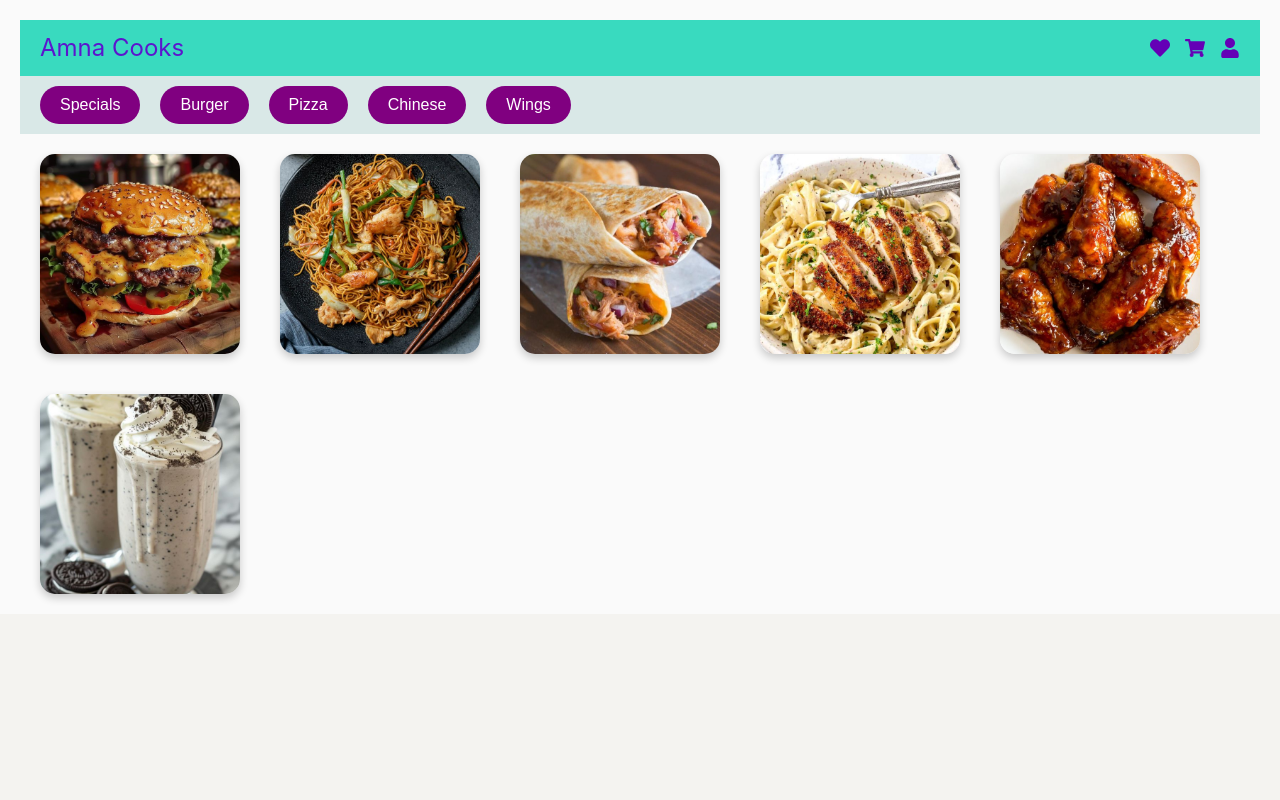
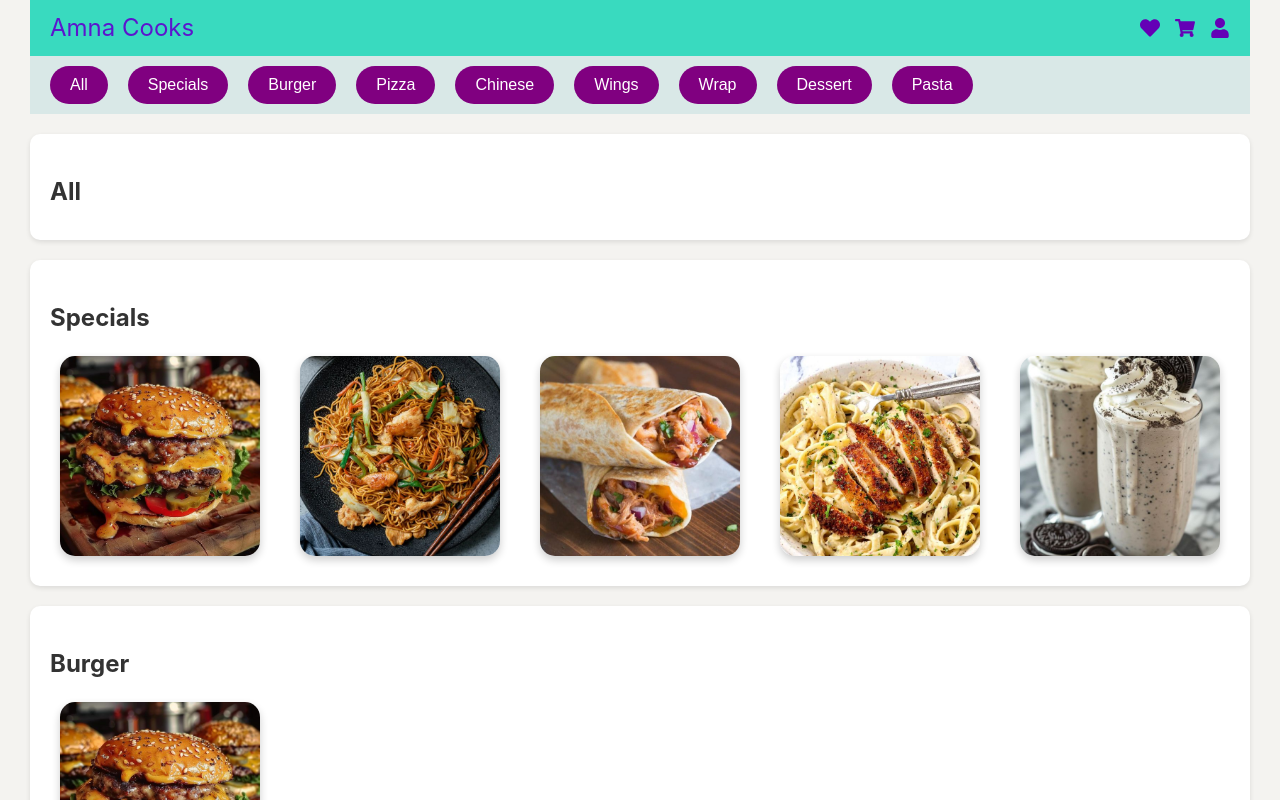
Before and after one commit to Batool-AA/IndieBazaar, a React (Vite) app in the folder IndieBazaar/: page / in a window 1280 px wide. Shown: the top 800 px of the page. Built offline with nearby package versions, Linux system fonts and the light colour scheme.

Commit message:
adding scrolling products

```diff
--- a/IndieBazaar/src/pages/products-page/productspage.css
+++ b/IndieBazaar/src/pages/products-page/productspage.css
@@ -1,17 +1,19 @@
-.products-page {
-    padding: 20px;
-    background-color: #fafafa;
-  }
+.category-section {
+    margin: 20px 0; /* Space between sections */
+    padding: 20px; /* Padding for the section */
+    background-color: #fff; /* Background color for visibility */
+    border-radius: 10px; /* Rounded corners for sections */
+    box-shadow: 0 2px 5px rgba(0, 0, 0, 0.1); /* Slight shadow for depth */
+}
 
-  .product-cards-container {
+.category-section h2 {
+    margin-bottom: 10px; /* Space between title and cards */
+    color: #333; /* Color for the section title */
+}
+
+.product-cards-container {
     display: flex;
-    justify-content: left; /* Change from space-around to space-between */
+    justify-content: flex-start; /* Align items to start */
     flex-wrap: wrap;
-    gap: 40px; /* Reduce the gap between cards */
-    margin-top: 20px;
-    margin-left: 20px;
-  }
-
-  .product-card {
-    margin: 0; /* Remove additional margin from product cards if present */
-  }
+    gap: 20px; /* Space between cards */
+}
--- a/IndieBazaar/src/pages/products-page/productspage.jsx
+++ b/IndieBazaar/src/pages/products-page/productspage.jsx
@@ -4,10 +4,10 @@ import CategoriesBar from '../../components/categories-bar/categoriesbar';
 import ProductCard from '../../components/product-card/productcard';
 import burger from "../../assets/burger.jpg";
 import noodles from "../../assets/noodles.jpg";
-import wrap from "../../assets/wrap.jpg"; // Ensure you import the wrap image
-import alfredo from "../../assets/alfredo.jpg"; // Ensure you import the alfredo image
-import wings from "../../assets/wings.jpg"; // Ensure you import the wings image
-import milkshake from "../../assets/milkshake.jpg"; // Ensure you import the milkshake image
+import wrap from "../../assets/wrap.jpg";
+import alfredo from "../../assets/alfredo.jpg";
+import wings from "../../assets/wings.jpg";
+import milkshake from "../../assets/milkshake.jpg";
 import './productspage.css';
 
 const ProductsPage = () => {
@@ -18,28 +18,44 @@ const ProductsPage = () => {
     { name: "Chinese Noodles", description: "Stir-fried noodles tossed with colorful vegetables and savory sauce.", image: noodles, category: ['Specials', 'Chinese'] },
     { name: "Chicken Wrap", description: "Tender chicken wrapped in a soft tortilla with zesty sauce and fresh greens.", image: wrap, category: ['Specials', 'Wrap'] },
     { name: "Creamy Alfredo Pasta", description: "Rich and creamy pasta coated in a velvety Alfredo sauce, garnished with Parmesan.", image: alfredo, category: ['Specials', 'Pasta'] },
-    { name: "Hot 'n Spicy Wings", description: "Crispy chicken wings tossed in a fiery sauce, perfect for spice lovers.", image: wings, category: ['Specials','Wings'] },
+    { name: "Hot 'n Spicy Wings", description: "Crispy chicken wings tossed in a fiery sauce, perfect for spice lovers.", image: wings, category: ['Wings'] },
     { name: "Oreo Milkshake", description: "A creamy blend of Oreo cookies and ice cream, topped with whipped cream.", image: milkshake, category: ['Specials', 'Dessert'] },
   ];
 
+  const categories = ['All', 'Specials', 'Burger', 'Pizza', 'Chinese', 'Wings', 'Wrap', 'Dessert', 'Pasta'];
 
-  const categories = ['Specials', 'Burger', 'Pizza', 'Chinese', 'Wings'];
+  const categoryProducts = categories.reduce((acc, category) => {
+    acc[category] = products.filter(product => product.category.includes(category));
+    return acc;
+  }, {});
 
-  // Filter products based on the selected category
+  const handleCategoryClick = (category) => {
+    setSelectedCategory(category);
+    const section = document.getElementById(category);
+    if (section) {
+      section.scrollIntoView({ behavior: 'smooth' }); // Smooth scroll to the category section
+    }
+  };
+
   const filteredProducts = selectedCategory === 'All'
     ? products
-  : products.filter(product => product.category.includes(selectedCategory));
-
+    : categoryProducts[selectedCategory];
 
   return (
     <div className="products-page">
-      <NavBar title="Amna Cooks" />
-      <CategoriesBar categories={categories} onSelectCategory={setSelectedCategory} />
+      <NavBar title = "Amna Cooks"/>
+      <CategoriesBar categories={categories} onSelectCategory={handleCategoryClick} />
+
+      {categories.map((category, index) => (
+        <section id={category} key={index} className="category-section">
+          <h2>{category}</h2>
           <div className="product-cards-container">
-        {filteredProducts.map((product, index) => (
+            {categoryProducts[category].map((product, index) => (
               <ProductCard key={index} product={product} />
             ))}
           </div>
+        </section>
+      ))}
     </div>
   );
 };
```
Lines whose indentation alone changed are shown as unchanged.
